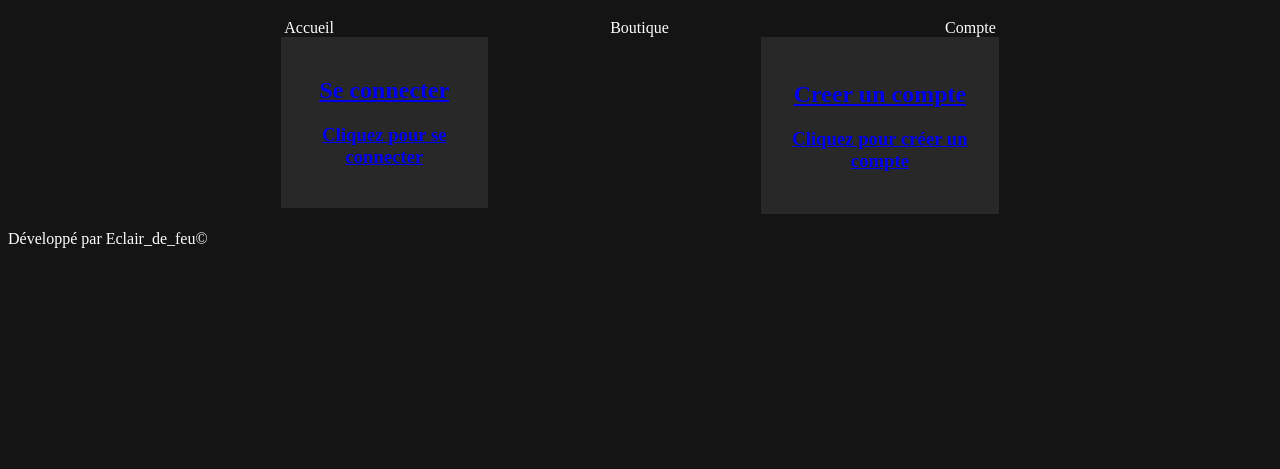
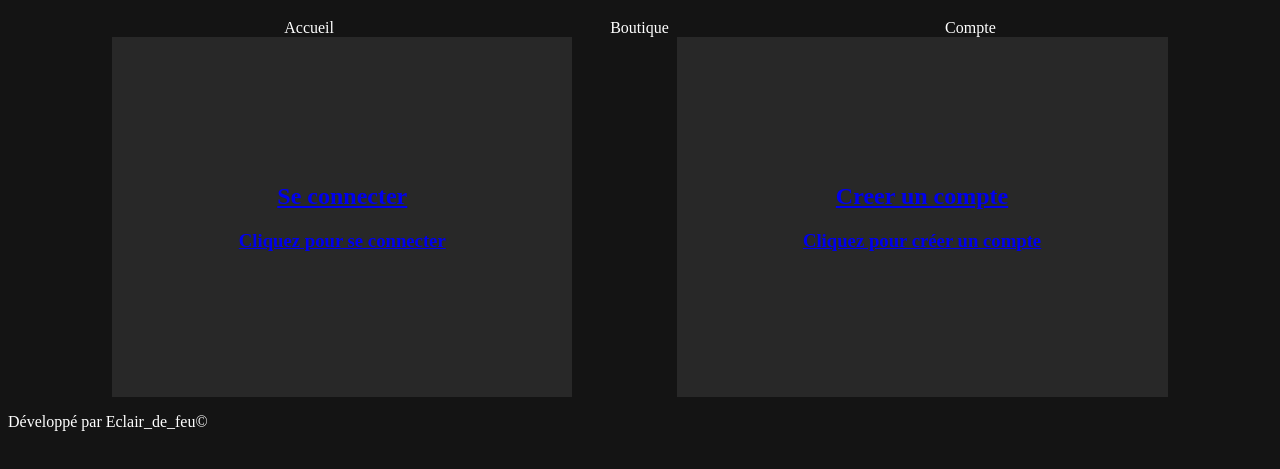
Before and after one commit to eclaircdefeu/EclairSideral-Gaming-Web, a plain HTML site: page compte.html in a window 1280 px wide. Shown: the part 61-530 px from the top of the page. Drawn offline with Linux system fonts and the light colour scheme.

Commit message:
Update compte.html

```diff
--- a/compte.html
+++ b/compte.html
@@ -17,18 +17,14 @@
     </header>
 
     <div class="contenue">
-      <a href="connexion.html">
-        <div class="connection">
-          <h2>Se connecter</h2>
-          <h3>Cliquez pour se connecter</h3>
-        </div>
+      <a href="connexion.html" class="connection">
+        <h2>Se connecter</h2>
+        <h3>Cliquez pour se connecter</h3>
       </a>
 
-      <a href="creation.html">
-        <div class="creation">
-          <h2>Creer un compte</h2>
-          <h3>Cliquez pour créer un compte</h3>
-        </div>
+      <a href="creation.html" class="creation">
+        <h2>Creer un compte</h2>
+        <h3>Cliquez pour créer un compte</h3>
       </a>
     </div>
 
```
